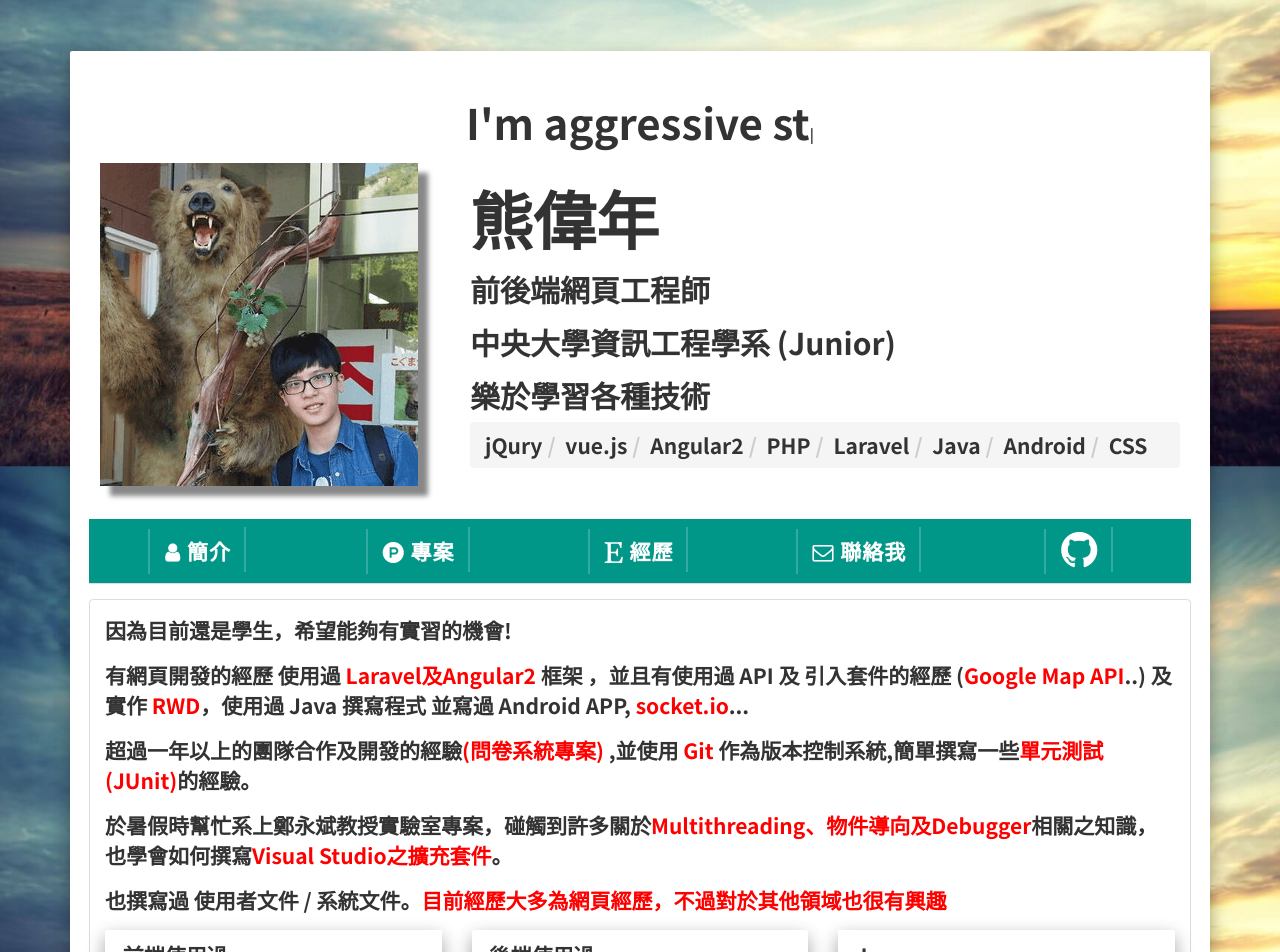
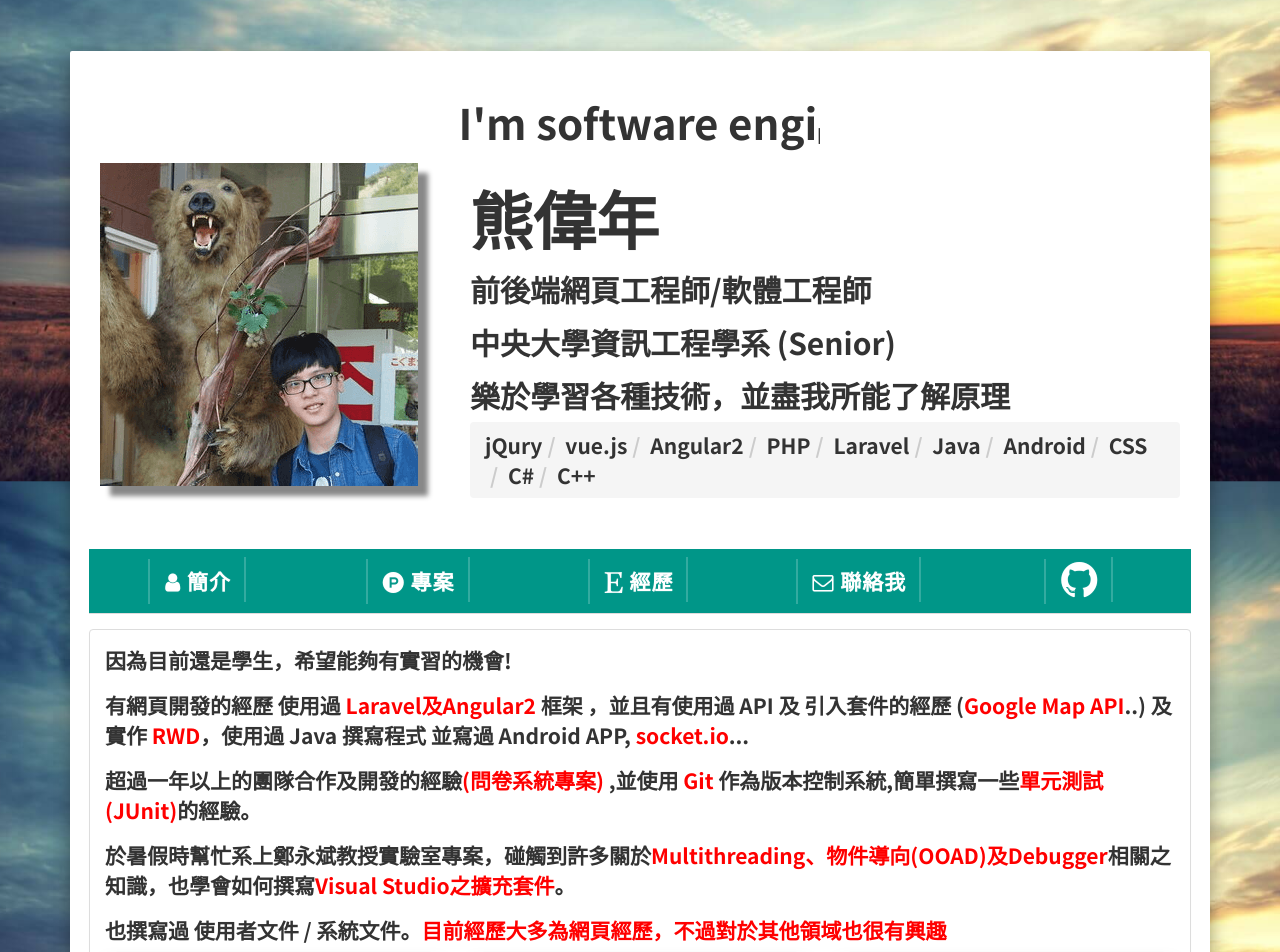
Before and after one commit to Bear1110/bear-resume, an Angular app: page /#/intro in a window 1280 px wide. Shown: the top 952 px of the page. Built offline with nearby package versions, Linux system fonts and the light colour scheme; what angulartics2, ng2-bootstrap would draw is missing.

Commit message:
update : intrduction , layout

```diff
--- a/src/app/app.component.html
+++ b/src/app/app.component.html
@@ -12,9 +12,9 @@
         </figure>
         <section class="col-md-8">
           <h1><b>熊偉年</b></h1>
-          <h2><b>前後端網頁工程師</b></h2>
-          <h2><b>中央大學資訊工程學系 (Junior)</b></h2>
-          <h2>樂於學習各種技術</h2>
+          <h2><b>前後端網頁工程師/軟體工程師</b></h2>
+          <h2><b>中央大學資訊工程學系 (Senior)</b></h2>
+          <h2>樂於學習各種技術，並盡我所能了解原理</h2>
           <ul class="breadcrumb">
             <li *ngFor="let item of skill">{{item}}</li>
           </ul>
--- a/src/app/app.component.ts
+++ b/src/app/app.component.ts
@@ -8,7 +8,7 @@ import { Observable } from 'rxjs/Rx';
 })
 export class AppComponent {
   constructor(angulartics2GoogleAnalytics: Angulartics2GoogleAnalytics) { }
-  skill = ['jQury', 'vue.js', 'Angular2', 'PHP', 'Laravel', 'Java', 'Android', 'CSS'];
+  skill = ['jQury', 'vue.js', 'Angular2', 'PHP', 'Laravel', 'Java', 'Android', 'CSS', 'C#', 'C++'];
   background = ['assets/img/12.jpg', 'assets/img/19.jpg', 'assets/img/1.jpg'];
   now = "url('assets/img/12.jpg')";
   length = 0;
@@ -40,9 +40,9 @@ export class AppComponent {
   }
   ngAfterViewInit() {
     $(".text-change").typed({
-      strings: ["web engineer.", "aggressive student.", "Bear."],
+      strings: ["web engineer.", "software engineer.", "aggressive student.", "Bear."],
       typeSpeed: 100, // typing speed
-      backDelay: 700, // pause before backspacing
+      backDelay: 800, // pause before backspacing
       loop: !0, // here
     });
   }
--- a/src/app/introduction/introduction.component.html
+++ b/src/app/introduction/introduction.component.html
@@ -4,7 +4,7 @@
     <p>有網頁開發的經歷 使用過 <b>Laravel及Angular2</b> 框架 ，並且有使用過 API 及 引入套件的經歷 (<b>Google Map API</b>..) 及 實作 <b>RWD</b>，使用過 Java 撰寫程式
       並寫過 Android APP, <b>socket.io</b>...</p>
     <p>超過一年以上的團隊合作及開發的經驗<b>(問卷系統專案)</b> ,並使用<b> Git </b>作為版本控制系統,簡單撰寫一些<b>單元測試(JUnit)</b>的經驗。</p>
-    <p>於暑假時幫忙系上鄭永斌教授實驗室專案，碰觸到許多關於<b>Multithreading、物件導向及Debugger</b>相關之知識，也學會如何撰寫<b>Visual Studio之擴充套件</b>。</p>
+    <p>於暑假時幫忙系上鄭永斌教授實驗室專案，碰觸到許多關於<b>Multithreading、物件導向(OOAD)及Debugger</b>相關之知識，也學會如何撰寫<b>Visual Studio之擴充套件</b>。</p>
     <p>也撰寫過 使用者文件 / 系統文件。<b>目前經歷大多為網頁經歷，不過對於其他領域也很有興趣</b></p>
     <div class="row">
       <div class="col-md-4">
```
